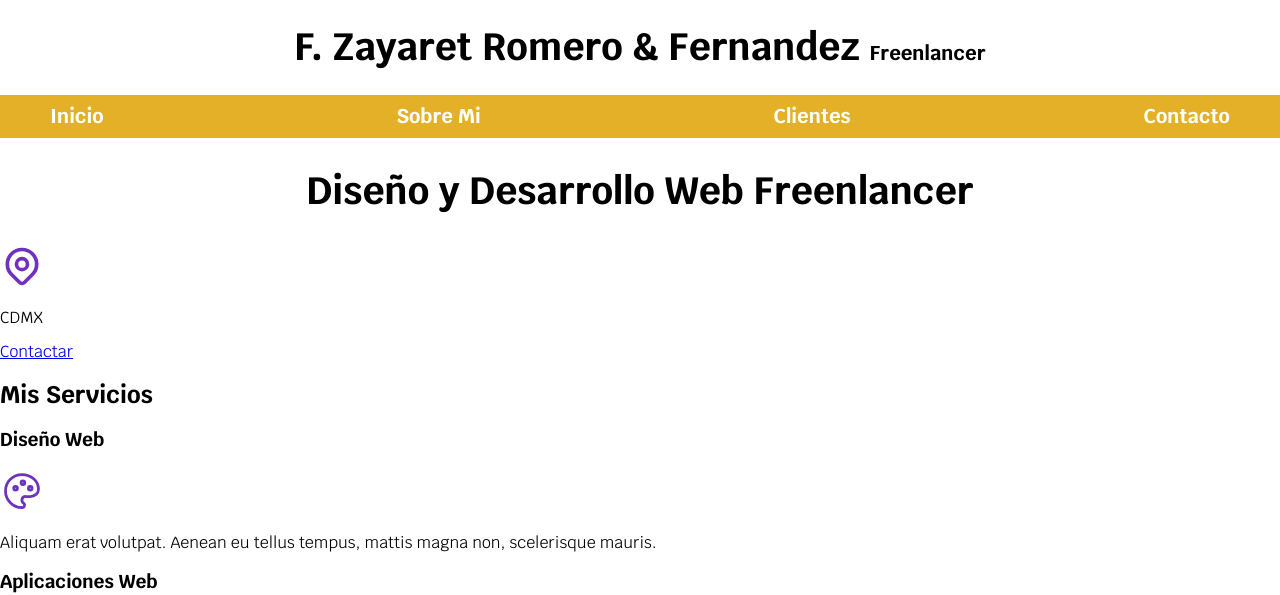
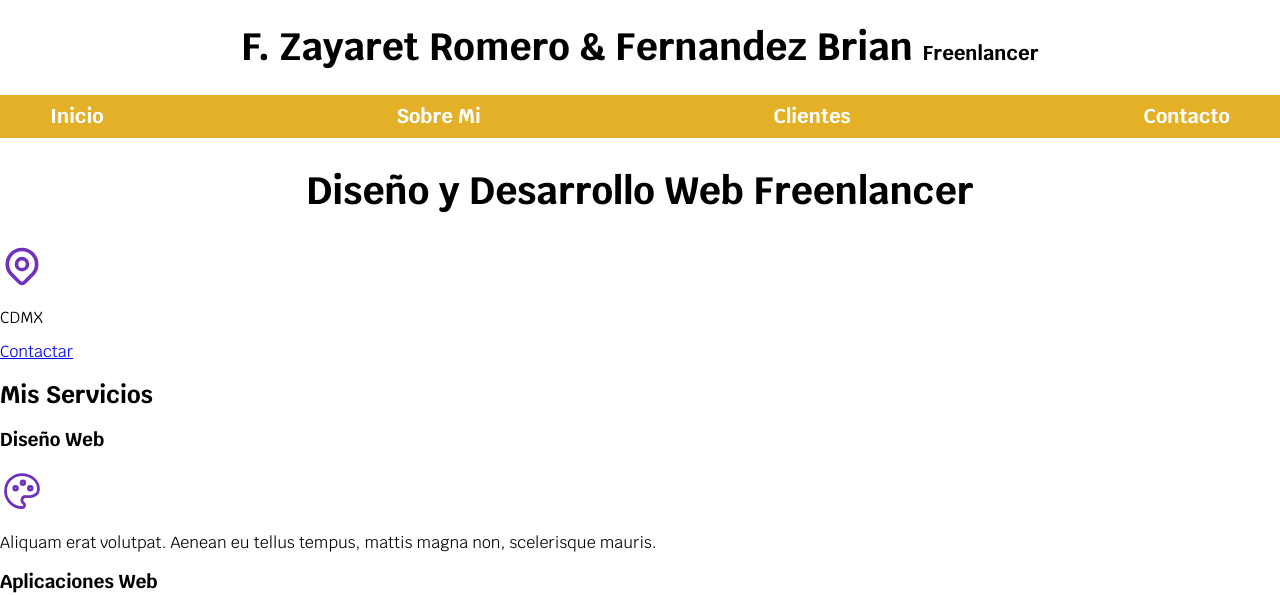
Before and after one commit to Zayaret/CPW, a plain HTML site: page index.html in a window 1280 px wide. Shown: the top 595 px of the page. Drawn offline with Linux system fonts and the light colour scheme; files that its build step writes are made by us from their sources.

Commit message:
Borre Fernandez Brian

```diff
--- a/index.html
+++ b/index.html
@@ -13,7 +13,7 @@
 <body>
 
     <header>
-    <h1 class="titulo"> F. Zayaret Romero & Fernandez
+    <h1 class="titulo"> F. Zayaret Romero & Fernandez Brian
 
     <span>Freenlancer</span> </h1>
     </header>
```
